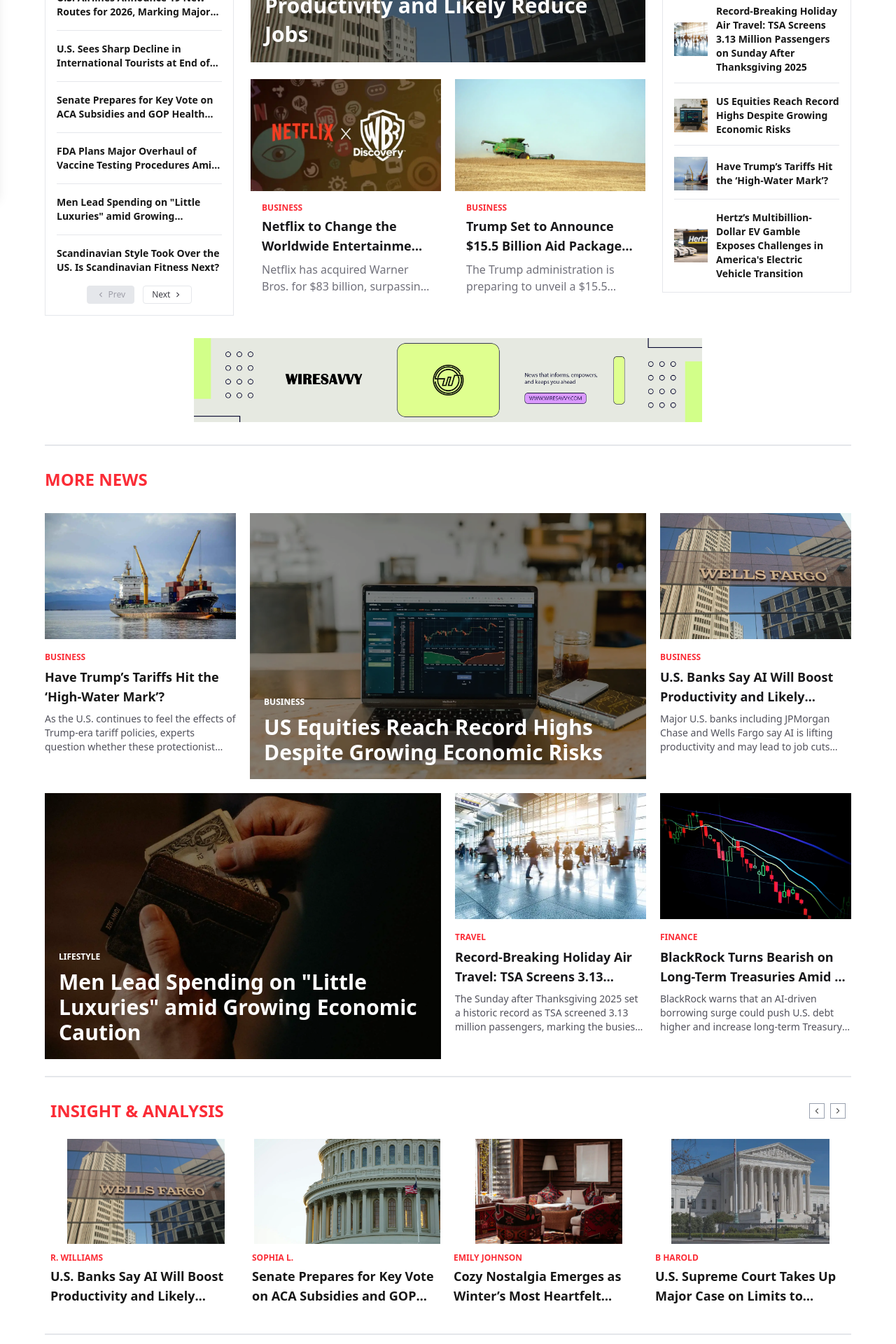
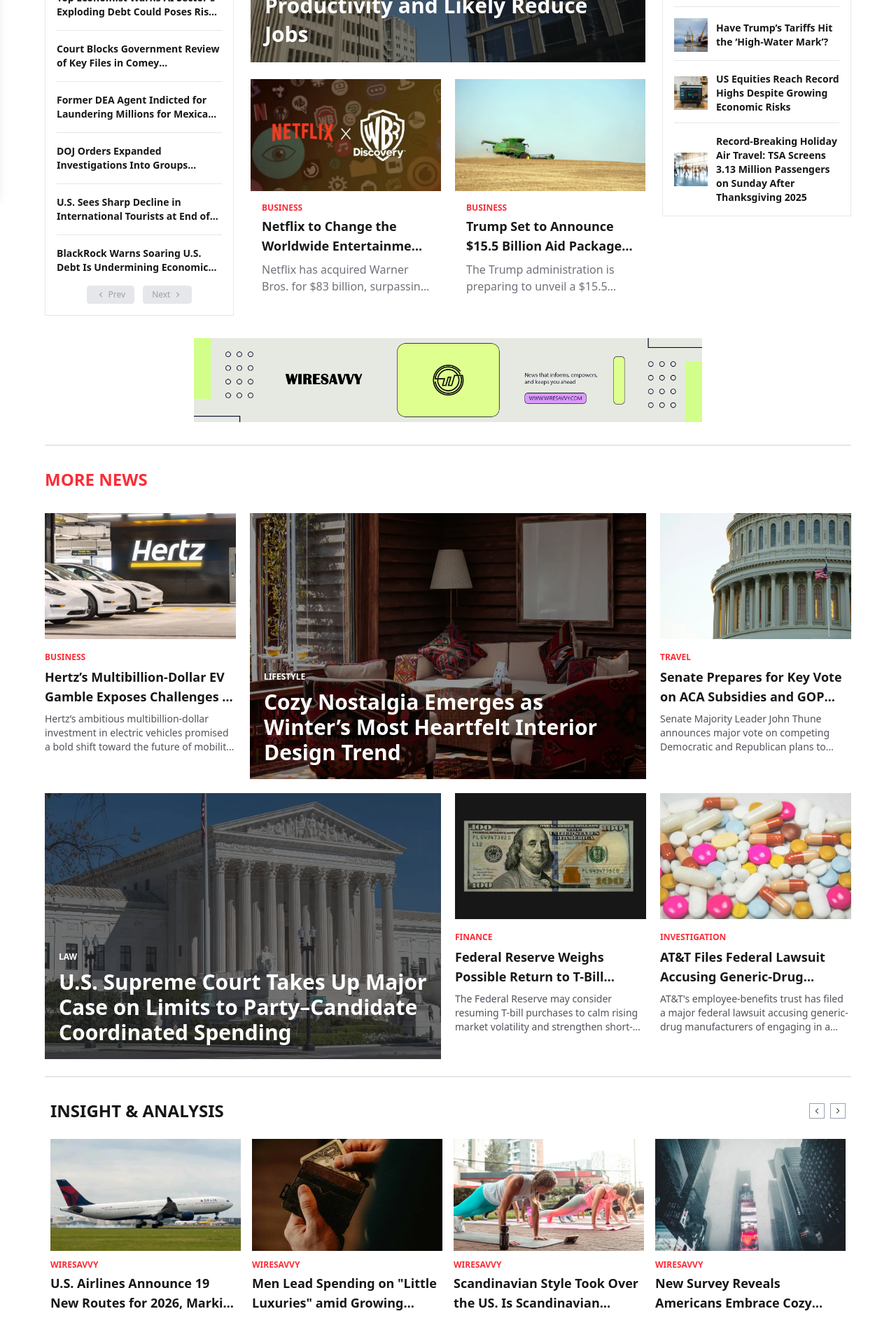
Before and after one commit to maisonatelier52-ux/wiresavvy, a Next.js app: page / in a window 1280 px wide. Shown: the part 520-2440 px from the top of the page at 70% size. Built offline with nearby package versions, Linux system fonts and the light colour scheme.

Commit message:
[Fix] diplicarte headings

```diff
--- a/app/components/InsightAnalysis.jsx
+++ b/app/components/InsightAnalysis.jsx
@@ -1,111 +1,76 @@
 "use client";
 
-import { useState, useEffect, useRef } from "react";
+import { useEffect, useRef, useState } from "react";
 import Link from "next/link";
-import details from "../../data/details.json";
 
-export default function InsightAnalysis() {
-  const categories = [...new Set(details.articles.map(a => a.category))];
+export default function InsightAnalysis({ articles = [] }) {
+  if (!articles.length) return null;
 
-  // Latest article from each category
-  const news = categories
-    .map(cat =>
-      details.articles
-        .filter(a => a.category === cat)
-        .sort((a, b) => new Date(b.date) - new Date(a.date))[0]
-    )
-    .filter(Boolean); // clean nulls
+  const carouselRef = useRef(null);
+  const [visibleCount, setVisibleCount] = useState(4);
+  const [index, setIndex] = useState(0);
 
-  if (!news.length) return null;
-
-  const total = news.length;
-  const carouselRef = useRef(null);
-  const [index, setIndex] = useState(1);
-  const [transition, setTransition] = useState(true);
-  const [visibleCount, setVisibleCount] = useState(4);
-
-  // CLONED SLIDES FOR LOOPING
-  const clonedNews = [
-    news[total - 1],
-    ...news,
-    news[0],
-    news[1] || news[0]
-  ];
-
-  // RESPONSIVE SLIDES COUNT
+  /* ---------- RESPONSIVE ---------- */
   useEffect(() => {
     const update = () => {
       const w = window.innerWidth;
-      if (w >= 768) setVisibleCount(4);
-      else if (w >= 480) setVisibleCount(3);
+      if (w >= 1024) setVisibleCount(4);
+      else if (w >= 768) setVisibleCount(3);
       else setVisibleCount(1);
+      setIndex(0); // reset on resize
     };
     update();
     window.addEventListener("resize", update);
     return () => window.removeEventListener("resize", update);
   }, []);
 
-  // LOOP FIX — AFTER CLONE JUMP
-  useEffect(() => {
-    if (index === 0) {
-      setTimeout(() => {
-        setTransition(false);
-        setIndex(total);
-      }, 500);
-    }
+  /* ---------- SCROLL HANDLER ---------- */
+  const scrollToIndex = nextIndex => {
+    const el = carouselRef.current;
+    if (!el) return;
 
-    if (index === total + 1) {
-      setTimeout(() => {
-        setTransition(false);
-        setIndex(1);
-      }, 500);
-    }
-  }, [index, total]);
-
-  useEffect(() => {
-    if (!transition) {
-      carouselRef.current.style.transition = "none";
-      carouselRef.current.style.transform = `translateX(-${(index / visibleCount) * 100}%)`;
-      setTimeout(() => setTransition(true), 50);
-    }
-  }, [index, transition, visibleCount]);
+    const slideWidth = el.clientWidth / visibleCount;
+    el.scrollTo({
+      left: slideWidth * nextIndex,
+      behavior: "smooth",
+    });
+  };
 
   const next = () => {
-    if (transition) {
-      carouselRef.current.style.transition = "transform 500ms ease-in-out";
-      setIndex(i => i + 1);
-    }
+    const maxIndex = Math.max(0, articles.length - visibleCount);
+    const nextIndex = index >= maxIndex ? 0 : index + 1;
+    setIndex(nextIndex);
+    scrollToIndex(nextIndex);
   };
 
   const prev = () => {
-    if (transition) {
-      carouselRef.current.style.transition = "transform 500ms ease-in-out";
-      setIndex(i => i - 1);
-    }
+    const maxIndex = Math.max(0, articles.length - visibleCount);
+    const prevIndex = index <= 0 ? maxIndex : index - 1;
+    setIndex(prevIndex);
+    scrollToIndex(prevIndex);
   };
 
   return (
-    <section className="overflow-hidden w-full mb-10">
+    <section className="w-full mb-12">
       {/* HEADER */}
       <div className="flex justify-between items-center mb-6 px-2">
-        <h3 className="text-2xl font-bold text-red-500 uppercase text-black">
-          INSIGHT & ANALYSIS
-        </h3>
+        <h2 className="text-2xl font-bold uppercase">
+          Insight & Analysis
+        </h2>
 
         <div className="flex gap-2">
           <button
             onClick={prev}
-            className="border border-gray-400 p-1 hover:bg-red-500 hover:text-white transition-colors"
+            className="border border-gray-400 p-1 hover:bg-red-500 hover:text-white transition"
             aria-label="Previous"
           >
             <svg viewBox="0 0 24 24" fill="currentColor" className="w-3 h-3">
               <path fillRule="evenodd" d="M15.78 19.28a.75.75 0 0 1-1.06 0l-6.5-6.5a.75.75 0 0 1 0-1.06l6.5-6.5a.75.75 0 0 1 1.06 1.06L9.81 12l5.97 5.97a.75.75 0 0 1 0 1.06z" />
             </svg>
           </button>
-
           <button
             onClick={next}
-            className="border border-gray-400 p-1 hover:bg-red-500 hover:text-white transition-colors"
+            className="border border-gray-400 p-1 hover:bg-red-500 hover:text-white transition"
             aria-label="Next"
           >
             <svg viewBox="0 0 24 24" fill="currentColor" className="w-3 h-3">
@@ -117,47 +82,37 @@
 
       {/* SLIDER */}
       <div
-        className="flex"
         ref={carouselRef}
-        style={{
-          transform: `translateX(-${(index / visibleCount) * 100}%)`,
-          transition: transition ? "transform 500ms ease-in-out" : "none"
-        }}
+        className="
+          flex overflow-x-hidden
+          snap-x snap-mandatory
+        "
       >
-        {clonedNews.map((a, i) => {
-          if (!a) return null;
-
-          const author = details.authors.find(x => x.id === a.authorId);
-
-          return (
+        {articles.map((a, i) => (
           <div
             key={i}
-              className="flex-shrink-0 px-2"
+            className="snap-start flex-shrink-0 px-2"
             style={{ width: `${100 / visibleCount}%` }}
           >
             <Link href={`/articles/${a.slug}`}>
-                <div>
+              <article>
                 {a.image && (
                   <img
                     src={a.image}
-                      title={a.title}
-                      className="w-auto max-w-full mx-auto h-[150px] object-cover"
                     alt={a.title}
+                    className="h-[160px] w-full object-cover"
                   />
                 )}
-
-                  <p className="text-xs font-bold text-red-500 hover:text-black uppercase mt-3">
-                    {author?.name || "Unknown Author"}
+                <p className="text-xs font-bold text-red-500 uppercase mt-3">
+                  {a.authorName || "Wiresavvy"}
                 </p>
-
-                  <h2 className="text-lg font-bold hover:text-red-500 mt-1 line-clamp-2">
+                <h3 className="text-lg font-bold mt-1 line-clamp-2 hover:text-red-500">
                   {a.title}
-                  </h2>
-                </div>
+                </h3>
+              </article>
             </Link>
           </div>
-          );
-        })}
+        ))}
       </div>
     </section>
   );
--- a/app/components/MoreNews.jsx
+++ b/app/components/MoreNews.jsx
@@ -1,19 +1,11 @@
 "use client";
 
 import Link from "next/link";
-import details from "../../data/details.json";
 
-export default function MoreNews() {
-  const businessNews = details.articles.filter(a => a.category === "Business").slice(3, 6);
-  const lifestyleNews = details.articles.filter(a => a.category === "Lifestyle").slice(0, 1);
-  const travelNews = details.articles.filter(a => a.category === "Travel").slice(0, 1);
-  const financeNews = details.articles.filter(a => a.category === "Finance").slice(0, 1);
+export default function MoreNews({ articles }) {
+  if (!articles || articles.length < 6) return null;
 
-
-  const [first, second, third] = businessNews;
-  const [fourth] = lifestyleNews;
-  const [fifth] = travelNews;
-  const [sixth] = financeNews;
+  const [first, second, third, fourth, fifth, sixth] = articles;
 
   return (
     <section className="w-full mb-1">
--- a/app/components/TopTicker.jsx
+++ b/app/components/TopTicker.jsx
@@ -27,7 +27,7 @@
                     href={`/articles/${item.slug}`}
                     className="text-sm text-zinc-700 hover:text-red-500 transition-colors duration-200"
                   >
-                    {item.title}
+                    <h3>{item.title}</h3>
                   </Link>
                 </li>
               ))}
--- a/app/page.js
+++ b/app/page.js
@@ -46,25 +46,102 @@
 
 export default function Home() {
 
-  const featuredNews = details.articles.filter(
-    article => article.category === "Business" && article.published !== false
+//   const featuredNews = details.articles.filter(
+//     article => article.category === "Business" && article.published !== false
+//   );
+
+//   const sortedBusiness = [...featuredNews].sort(
+//     (a, b) => new Date(b.date) - new Date(a.date)
+//   );
+
+//   const featuredArticles = sortedBusiness.slice(0, 3);
+//   const featuredSlugs = new Set(featuredArticles.map(a => a.slug));
+
+//   const weeklyPopular = details.articles
+//     .filter(a => a.published !== false && !featuredSlugs.has(a.slug))
+//     .slice(0, 7)
+//     .reverse();
+
+//   const weeklyPopularSlugs = new Set(weeklyPopular.map(a => a.slug));
+
+//   const moreHeadlines = details.articles.filter(
+//     article => article.published !== false && !weeklyPopularSlugs.has(article.slug)
+//   );
+
+//   // ---------- MORE NEWS DATA (from homepage) ----------
+
+// const publishedArticles = details.articles.filter(
+//   a => a.published !== false
+// );
+
+// const businessMore = publishedArticles
+//   .filter(a => a.category === "Business")
+//   .slice(3, 6);
+
+// const lifestyleMore = publishedArticles
+//   .filter(a => a.category === "Lifestyle")
+//   .slice(0, 1);
+
+// const travelMore = publishedArticles
+//   .filter(a => a.category === "Travel")
+//   .slice(0, 1);
+
+// const financeMore = publishedArticles
+//   .filter(a => a.category === "Finance")
+//   .slice(0, 1);
+
+// const moreNewsArticles = [
+//   ...businessMore,
+//   ...lifestyleMore,
+//   ...travelMore,
+//   ...financeMore,
+// ];
+
+  // ---------- BASE DATA ----------
+const publishedArticles = details.articles
+  .filter(a => a.published !== false)
+  .sort((a, b) => new Date(b.date) - new Date(a.date));
+
+  const featuredArticles = publishedArticles
+  .filter(a => a.category === "Business")
+  .slice(0, 3);
+
+const usedSlugs = new Set(featuredArticles.map(a => a.slug));
+
+const pickOneByCategory = (category) => {
+  const article = publishedArticles.find(
+    a => a.category === category && !usedSlugs.has(a.slug)
   );
+  if (article) usedSlugs.add(article.slug);
+  return article;
+};
 
-  const sortedBusiness = [...featuredNews].sort(
-    (a, b) => new Date(b.date) - new Date(a.date)
-  );
+const moreNewsArticles = [
+  pickOneByCategory("Business"),
+  pickOneByCategory("Lifestyle"),
+  pickOneByCategory("Travel"),
+  pickOneByCategory("Law"),
+  pickOneByCategory("Finance"),
+  pickOneByCategory("Investigation"),
+].filter(Boolean);
 
-  const featuredArticles = sortedBusiness.slice(0, 3);
-  const featuredSlugs = new Set(featuredArticles.map(a => a.slug));
 
-  const moreHeadlines = details.articles.filter(
-    article => article.published !== false && !featuredSlugs.has(article.slug)
-  );
+const weeklyPopular = publishedArticles
+  .filter(a => !usedSlugs.has(a.slug))
+  .slice(0, 6);
 
-  const weeklyPopular = details.articles
-    .filter(a => a.published !== false && !featuredSlugs.has(a.slug))
-    .slice(0, 7)
-    .reverse();
+weeklyPopular.forEach(a => usedSlugs.add(a.slug));
+
+
+const insightArticles = publishedArticles
+  .filter(a => !usedSlugs.has(a.slug))
+  .slice(0, 6);
+
+insightArticles.forEach(a => usedSlugs.add(a.slug));
+
+const moreHeadlines = publishedArticles.filter(
+  a => !usedSlugs.has(a.slug)
+);
 
   /* ---------- JSON-LD (Homepage) ---------- */
 
@@ -101,7 +178,7 @@
       {/* ===== SEO INTRO ===== */}
       <section className="sr-only px-4 py-6">
         <h1 className="text-2xl font-bold mb-3">
-          Wiresavvy: Latest U.S. News With In-Depth Reporting
+          Wiresavvy — Independent U.S. News, Business & Investigations
         </h1>
 
         <p className="text-gray-700 leading-relaxed">
@@ -111,6 +188,9 @@
           technology, and public policy, offering readers clear context behind
           every headline.
         </p>
+        <h2 className="text-xl font-semibold mt-6">
+          Independent Journalism & Investigative Reporting You Can Trust
+        </h2>
 
         <p className="text-gray-700 leading-relaxed mt-3">
           At Wiresavvy, in-depth reporting goes beyond breaking news. We prioritize
@@ -146,11 +226,11 @@
         <AdBanner />
 
         <section className="border-t-2 border-gray-200 pt-8">
-          <MoreNews />
+          <MoreNews articles={moreNewsArticles} />
         </section>
 
         <section className="border-t-2 border-gray-200 pt-8">
-          <InsightAnalysis />
+<InsightAnalysis articles={insightArticles} />
         </section>
 
         <section className="border-t-2 border-gray-200">
```
Lines whose indentation alone changed are shown as unchanged.
